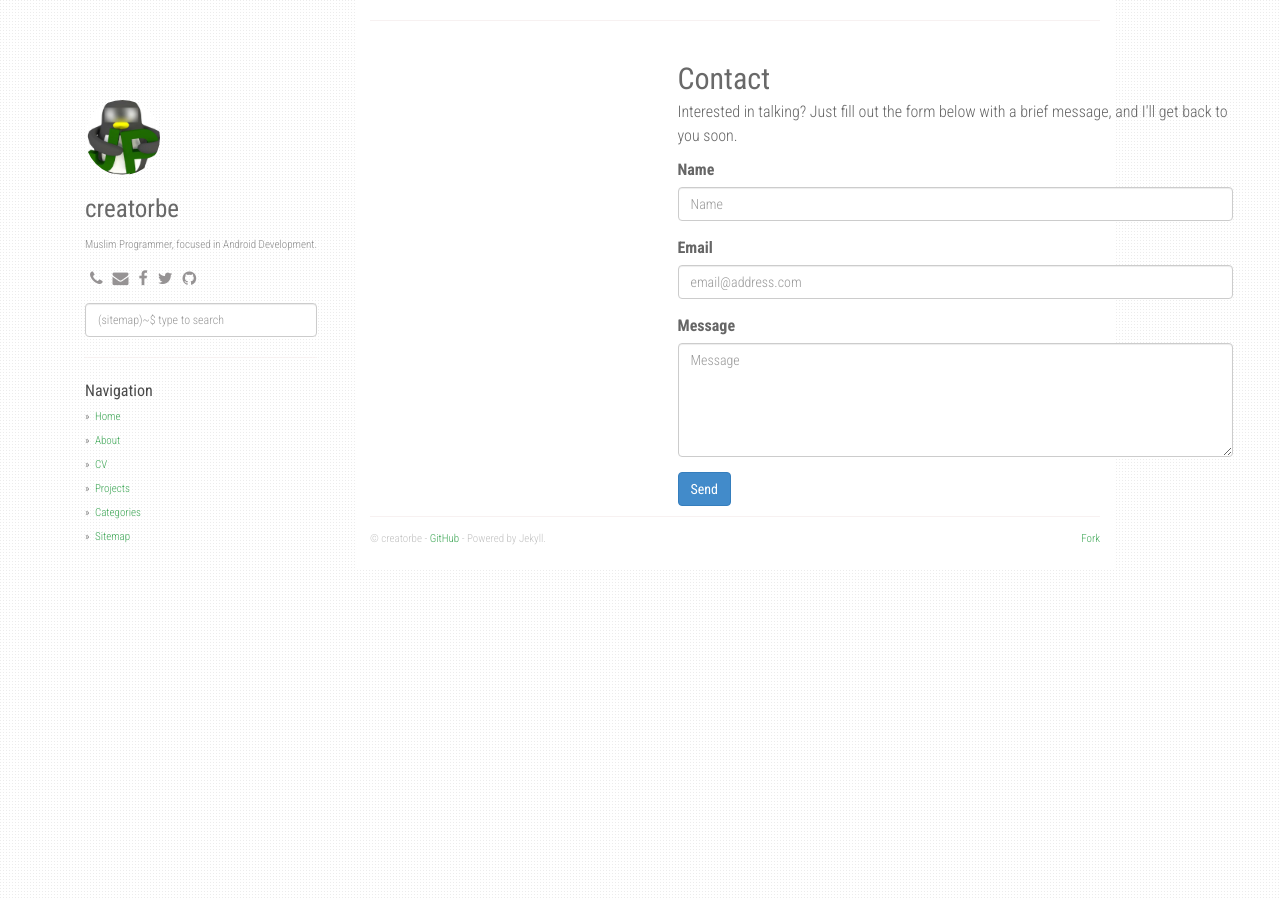
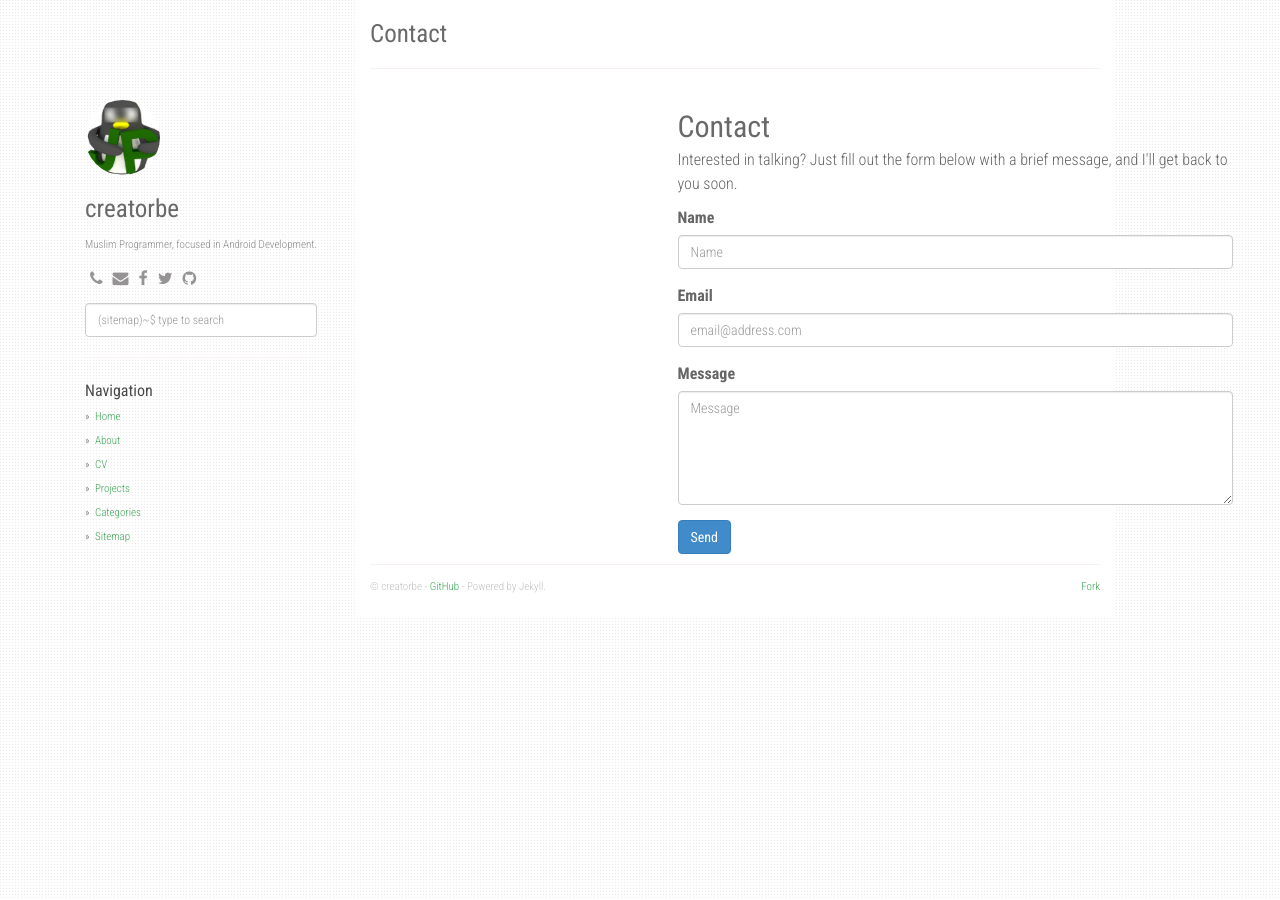
Before and after one commit to creatorbe/creatorbe.github.io, a Jekyll site: the page built from contact.md, in a window 1280 px wide. Built offline with Jekyll 4.4.1, drawn with Linux system fonts in a browser that asks for light colours; nearby versions of some CDN libraries; our own code applies the rules of GitHub Pages for plain Markdown files.

Commit message:
templating page

```diff
--- a/contact.md
+++ b/contact.md
@@ -1,10 +1,10 @@
-<!-- ---
+---
 layout: page
 title: Contact
 permalink: /contact/
 ---
 
-Do you have a job or project? Send me your job or project specification and description, i hope to hear from you. If you have a question or query that is not answered elsewhere on this website, you also can feel free to contact me.
+<!-- Do you have a job or project? Send me your job or project specification and description, i hope to hear from you. If you have a question or query that is not answered elsewhere on this website, you also can feel free to contact me.
 
 Due to the amount of mail i'm receive, may take some time to get back to you. Thank you for your patience!
 
```
